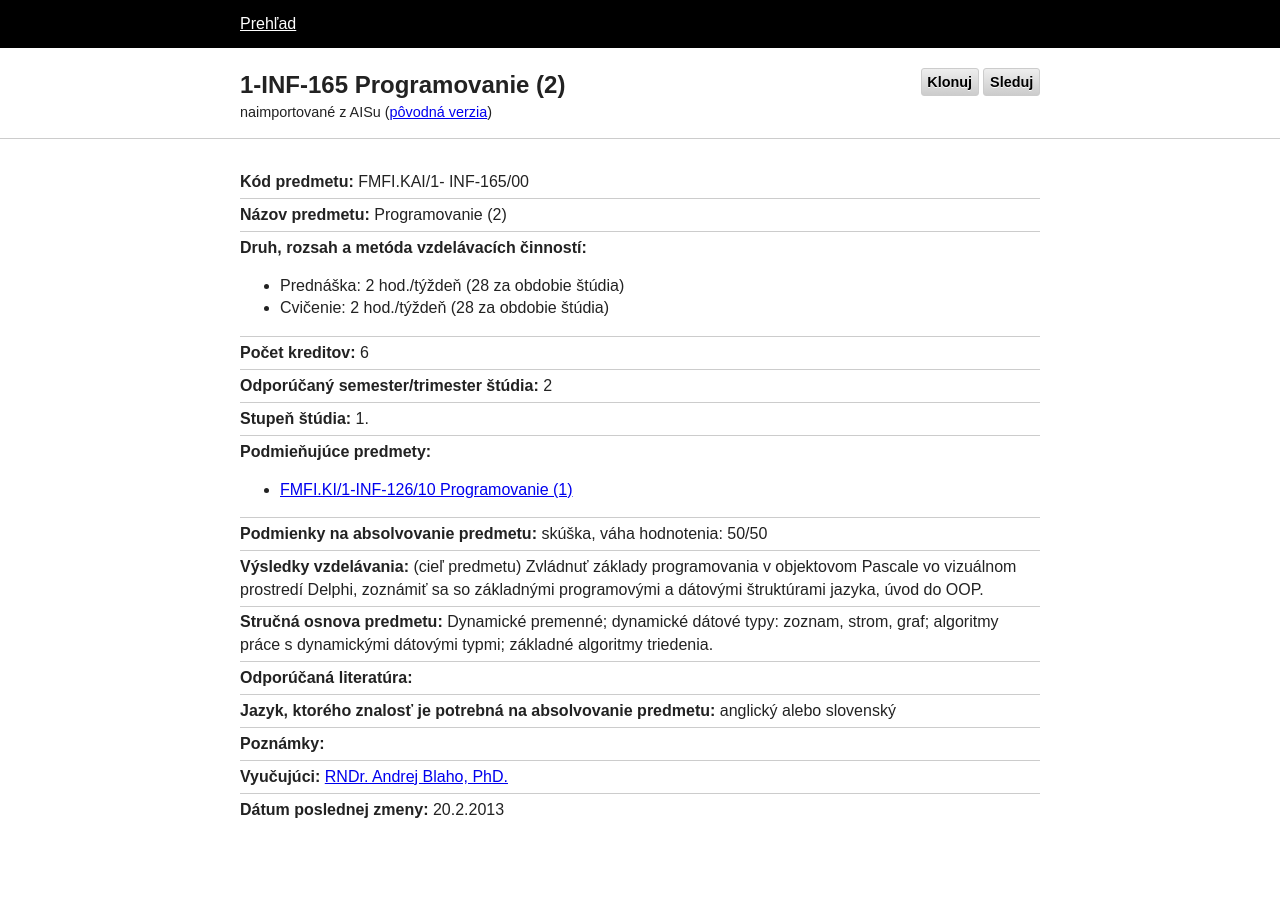
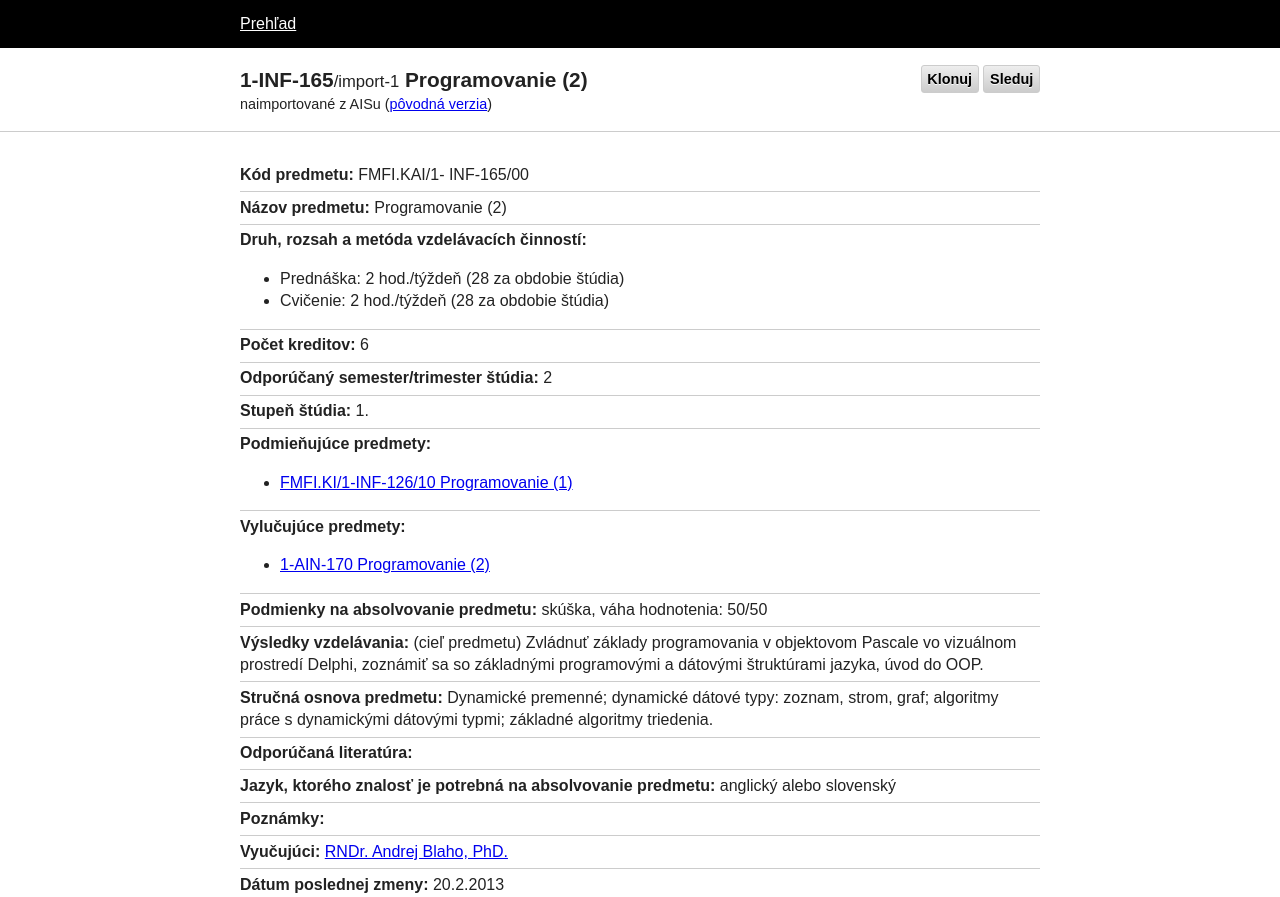
Before and after one commit to fmfi/infolist-editor-mockup, a plain HTML site: page infolist.html in a window 1280 px wide. Before the commit the page ends 821 px from the top, so only its background shows below. Drawn offline with nearby package versions, Linux system fonts and the light colour scheme.

Commit message:
Upravene detaily informacneho listu

```diff
--- a/css/main.css
+++ b/css/main.css
@@ -135,6 +135,19 @@ textarea {
 #infotop {
   border-bottom: 1px solid #ccc;
   padding-bottom: 1em;
+}
+
+#infoname {
+  font-size: 1.3em;
+  margin: 0.83em 0px;
+}
+
+#infoname .infokod, #infoname .infonazov {
+	font-weight: bold;
+}
+
+#infoname .info-userid {
+	font-size: 80%;
 }
 
 #infoaction {
--- a/infolist.html
+++ b/infolist.html
@@ -30,7 +30,7 @@
             <a href="#">Klonuj</a>
             <a href="#">Sleduj</a>
           </div>
-          <h2 id="infoname">1-INF-165 Programovanie (2)</h2>
+          <div id="infoname"><span class="infokod">1-INF-165</span><span class="info-userid">/import-1</span> <span class="infonazov">Programovanie (2)</span></div>
           <div id="infodetail">naimportované z AISu (<a href="https://sluzby.fmph.uniba.sk/infolist/SK/1-INF-165.html">pôvodná verzia</a>)</div>
         </div></div>
         <div id="main"><div class="centerbox">
@@ -49,6 +49,11 @@ INF-165/00</div>
           <div class="info-field"><span class="info-fieldname">Podmieňujúce predmety:</span>
             <ul>
               <li><a href="#">FMFI.KI/1-INF-126/10 Programovanie (1)</a></li>
+            </ul>
+          </div>
+          <div class="info-field"><span class="info-fieldname">Vylučujúce predmety:</span>
+            <ul>
+              <li><a href="#">1-AIN-170 Programovanie (2)</a></li>
             </ul>
           </div>
           <div class="info-field"><span class="info-fieldname">Podmienky na absolvovanie predmetu:</span> skúška, váha hodnotenia: 50/50</div>
```
